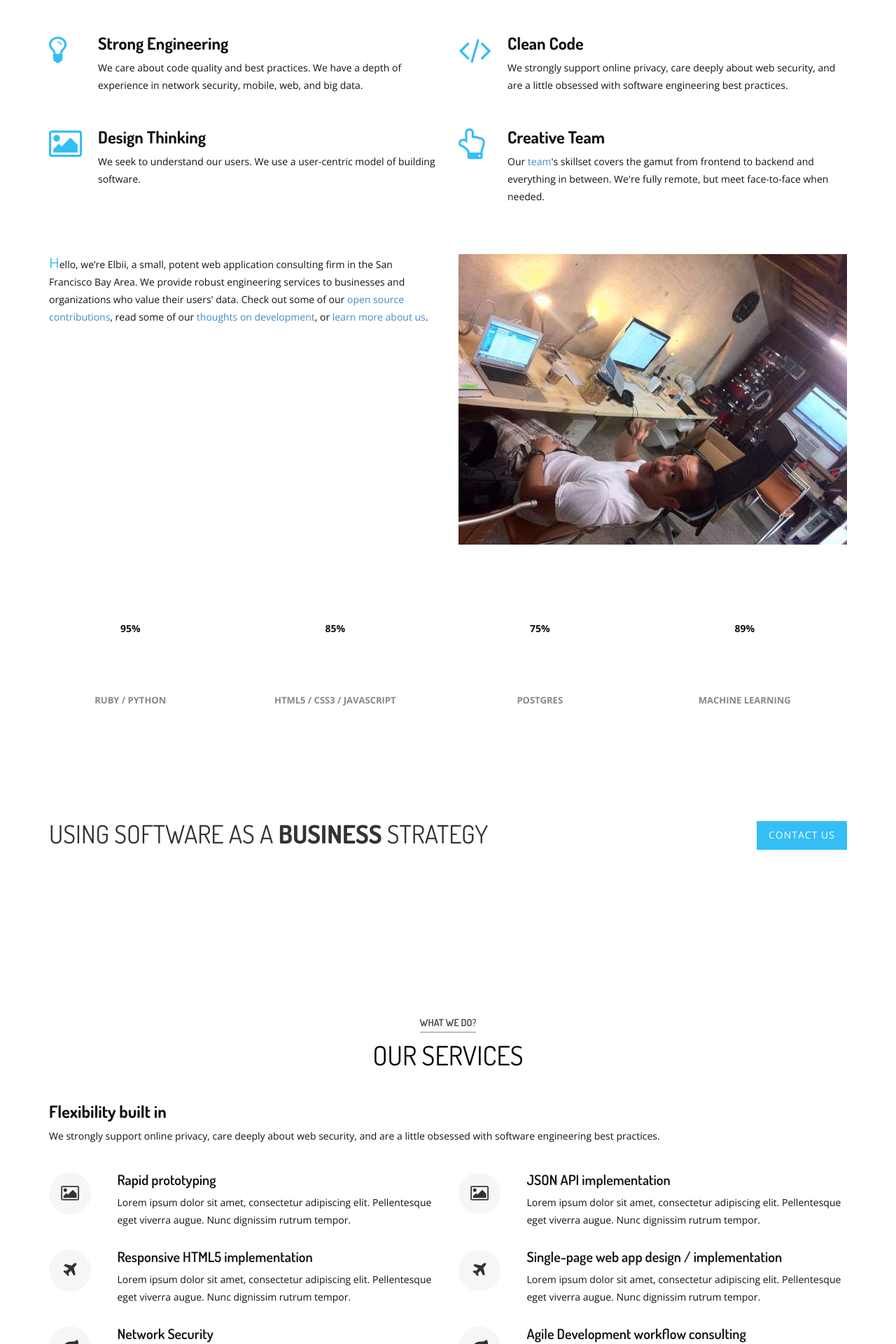
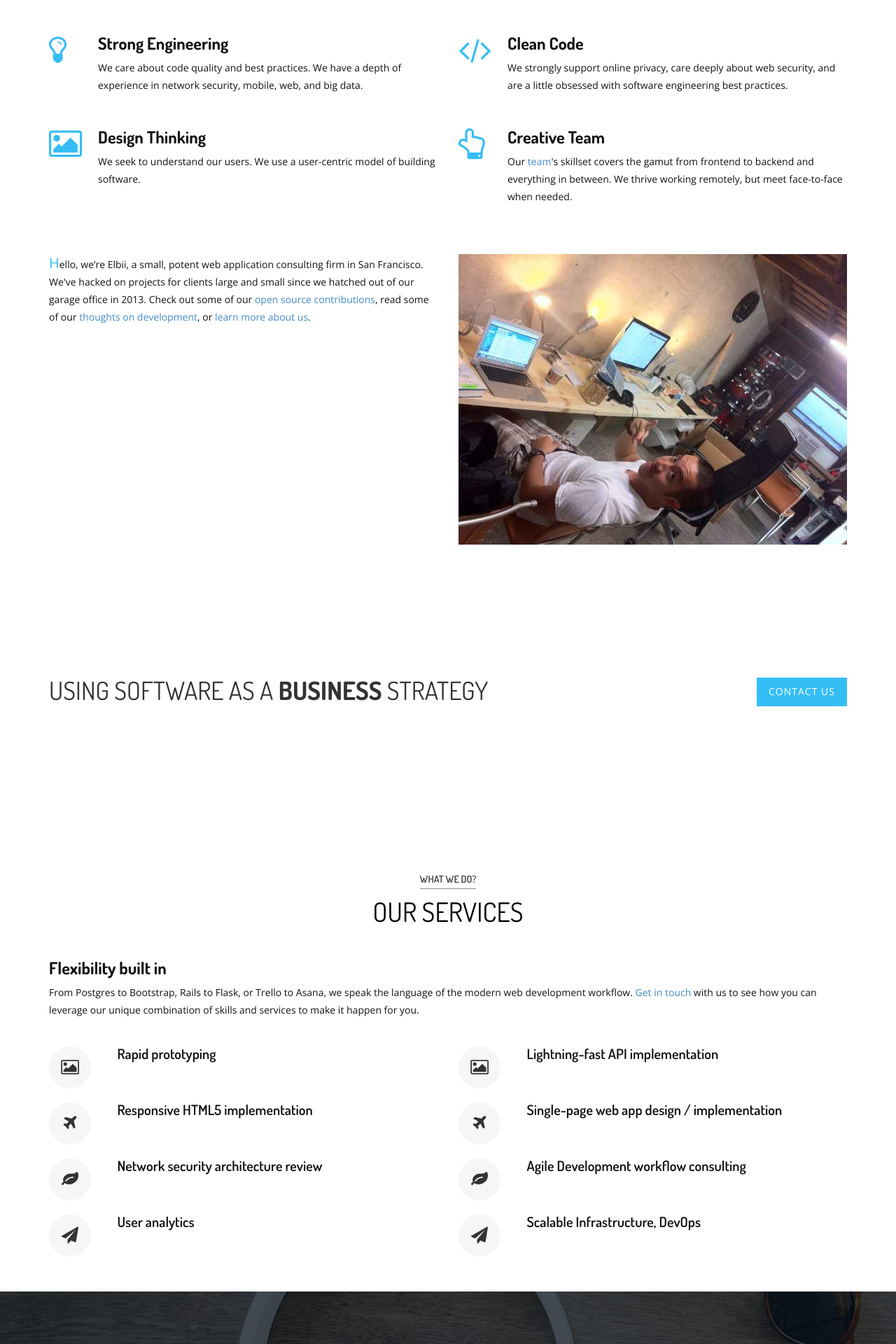
Before and after one commit to elbii/elbii.com, a Jekyll site: the page built from index.html, in a window 1280 px wide. Shown: the part 1132-3052 px from the top of the page at 70% size. Built offline with Jekyll 4.4.1, drawn with Linux system fonts in a browser that asks for light colours; Markdown is read by kramdown in place of the engine named in the settings; some of the changed text lies outside the part shown.

Commit message:
first launchable version

```diff
--- a/css/elbii.css
+++ b/css/elbii.css
@@ -1,3 +1,8 @@
 img.brand-logo {
   margin-top: -12px;
 }
+
+.team-line legend {
+  font-size: 14px;
+  border: none;
+}
--- a/index.html
+++ b/index.html
@@ -132,7 +132,7 @@
                         <div class="about-box-text">
                             <h4>Creative Team </h4>
                             <p>
-                              Our <a href="#team">team</a>'s skillset covers the gamut from frontend to backend and everything in between. We're fully remote, but meet face-to-face when needed.
+                              Our <a href="#team">team</a>'s skillset covers the gamut from frontend to backend and everything in between. We thrive working remotely, but meet face-to-face when needed.
                             </p>
                         </div>
                     </div><!--about us box end-->
@@ -143,7 +143,7 @@
                     <div class="col-md-6 col-sm-6">
                         <div class="about-more-info wow animated fadeInUp" data-wow-delay="0.3s">
                             <p>
-                                Hello, we’re Elbii, a small, potent web application consulting firm in the San Francisco Bay Area. We provide robust engineering services to businesses and organizations who value their users' data. Check out some of our <a href='https://github.com/elbii'>open source contributions</a>, read some of our <a href='http://modernbedou.in/code'>thoughts on development</a>, or <a href='#work'>learn more about us</a>.
+                                Hello, we’re Elbii, a small, potent web application consulting firm in San Francisco. We've hacked on projects for clients large and small since we hatched out of our garage office in 2013. Check out some of our <a href='https://github.com/elbii'>open source contributions</a>, read some of our <a href='http://modernbedou.in/'>thoughts on development</a>, or <a href='#work'>learn more about us</a>.
                             </p>
                         </div>
                     </div>
@@ -169,46 +169,46 @@
                     </div>
                 </div>
                   <div class="row easy-pie-chart-row">
-            <div class="col-sm-3 text-center">
-                <div class="progress-circle">
+            <!-- <div class="col-sm-3 text-center"> -->
+            <!--     <div class="progress-circle"> -->
 
-                    <div class="chart" data-percent="95" data-scale-color="#35bdf6">
-                        <span>95%</span>
-                        <canvas height="120" width="120"></canvas>
-                    </div>
-                    <p class="progress-text">RUBY / PYTHON</p>
-                </div>
-            </div>
-            <div class="col-sm-3 text-center">
-                <div class="progress-circle">
+            <!--         <div class="chart" data-percent="95" data-scale-color="#35bdf6"> -->
+            <!--             <span>95%</span> -->
+            <!--             <canvas height="120" width="120"></canvas> -->
+            <!--         </div> -->
+            <!--         <p class="progress-text">RUBY / PYTHON</p> -->
+            <!--     </div> -->
+            <!-- </div> -->
+            <!-- <div class="col-sm-3 text-center"> -->
+            <!--     <div class="progress-circle"> -->
 
-                    <div class="chart" data-percent="85" data-scale-color="#35bdf6">
-                        <span>85%</span>
-                        <canvas height="120" width="120"></canvas>
-                    </div>
-                    <p class="progress-text">HTML5 / CSS3 / JAVASCRIPT</p>
-                </div>
-            </div>
-            <div class="col-sm-3 text-center">
-                <div class="progress-circle">
+            <!--         <div class="chart" data-percent="85" data-scale-color="#35bdf6"> -->
+            <!--             <span>85%</span> -->
+            <!--             <canvas height="120" width="120"></canvas> -->
+            <!--         </div> -->
+            <!--         <p class="progress-text">HTML5 / CSS3 / JAVASCRIPT</p> -->
+            <!--     </div> -->
+            <!-- </div> -->
+            <!-- <div class="col-sm-3 text-center"> -->
+            <!--     <div class="progress-circle"> -->
 
-                    <div class="chart" data-percent="75" data-scale-color="#35bdf6">
-                        <span>75%</span>
-                        <canvas height="120" width="120"></canvas>
-                    </div>
-                    <p class="progress-text">POSTGRES</p>
-                </div>
-            </div>
-            <div class="col-sm-3 text-center">
-                <div class="progress-circle">
+            <!--         <div class="chart" data-percent="75" data-scale-color="#35bdf6"> -->
+            <!--             <span>75%</span> -->
+            <!--             <canvas height="120" width="120"></canvas> -->
+            <!--         </div> -->
+            <!--         <p class="progress-text">POSTGRES</p> -->
+            <!--     </div> -->
+            <!-- </div> -->
+            <!-- <div class="col-sm-3 text-center"> -->
+            <!--     <div class="progress-circle"> -->
 
-                    <div class="chart" data-percent="89" data-scale-color="#35bdf6">
-                        <span>89%</span>
-                        <canvas height="120" width="120"></canvas>
-                    </div>
-                    <p class="progress-text">MACHINE LEARNING</p>
-                </div>
-            </div>
+            <!--         <div class="chart" data-percent="89" data-scale-color="#35bdf6"> -->
+            <!--             <span>89%</span> -->
+            <!--             <canvas height="120" width="120"></canvas> -->
+            <!--         </div> -->
+            <!--         <p class="progress-text">MACHINE LEARNING</p> -->
+            <!--     </div> -->
+            <!-- </div> -->
 
         </div>
 
@@ -257,7 +257,7 @@
                     <div class="margin-btm-40">
                         <h4>Flexibility built in</h4>
                         <p>
-                            We strongly support online privacy, care deeply about web security, and are a little obsessed with software engineering best practices.
+                          From Postgres to Bootstrap, Rails to Flask, or Trello to Asana, we speak the language of the modern web development workflow. <a href="#contact">Get in touch</a> with us to see how you can leverage our unique combination of skills and services to make it happen for you.
                         </p>
                     </div>
                 </div>
@@ -275,7 +275,6 @@
                             <div class="services-info">
                                 <h3>Rapid prototyping</h3>
                                 <p>
-                                    Lorem ipsum dolor sit amet, consectetur adipiscing elit. Pellentesque eget viverra augue. Nunc dignissim rutrum tempor.
                                 </p>
                             </div>
                         </div>
@@ -290,7 +289,6 @@
                             <div class="services-info">
                                 <h3>Responsive HTML5 implementation</h3>
                                 <p>
-                                    Lorem ipsum dolor sit amet, consectetur adipiscing elit. Pellentesque eget viverra augue. Nunc dignissim rutrum tempor.
                                 </p>
                             </div>
                         </div>
@@ -303,9 +301,8 @@
                         </div>
                         <div class="col-md-10">
                             <div class="services-info">
-                                <h3>Network Security </h3>
+                                <h3>Network security architecture review</h3>
                                 <p>
-                                    Lorem ipsum dolor sit amet, consectetur adipiscing elit. Pellentesque eget viverra augue. Nunc dignissim rutrum tempor.
                                 </p>
                             </div>
                         </div>
@@ -318,9 +315,8 @@
                         </div>
                         <div class="col-md-10">
                             <div class="services-info">
-                                <h3>Frontend Development </h3>
+                                <h3>User analytics</h3>
                                 <p>
-                                    Lorem ipsum dolor sit amet, consectetur adipiscing elit. Pellentesque eget viverra augue. Nunc dignissim rutrum tempor.
                                 </p>
                             </div>
                         </div>
@@ -336,9 +332,8 @@
                         </div>
                         <div class="col-md-10">
                             <div class="services-info">
-                                <h3>JSON API implementation</h3>
+                                <h3>Lightning-fast API implementation</h3>
                                 <p>
-                                    Lorem ipsum dolor sit amet, consectetur adipiscing elit. Pellentesque eget viverra augue. Nunc dignissim rutrum tempor.
                                 </p>
                             </div>
                         </div>
@@ -353,7 +348,6 @@
                             <div class="services-info">
                                 <h3>Single-page web app design / implementation</h3>
                                 <p>
-                                    Lorem ipsum dolor sit amet, consectetur adipiscing elit. Pellentesque eget viverra augue. Nunc dignissim rutrum tempor.
                                 </p>
                             </div>
                         </div>
@@ -368,7 +362,6 @@
                             <div class="services-info">
                                 <h3>Agile Development workflow consulting </h3>
                                 <p>
-                                    Lorem ipsum dolor sit amet, consectetur adipiscing elit. Pellentesque eget viverra augue. Nunc dignissim rutrum tempor.
                                 </p>
                             </div>
                         </div>
@@ -381,9 +374,8 @@
                         </div>
                         <div class="col-md-10">
                             <div class="services-info">
-                                <h3>Network security architecture review </h3>
+                                <h3>Scalable Infrastructure, DevOps </h3>
                                 <p>
-                                    Lorem ipsum dolor sit amet, consectetur adipiscing elit. Pellentesque eget viverra augue. Nunc dignissim rutrum tempor.
                                 </p>
                             </div>
                         </div>
@@ -434,19 +426,19 @@
         <div class="container">
             <div class="row">
                 <div class="col-md-12">
-                    <ul class="portfolio-filters text-center">
-                        <li class="filter active" data-filter="all">all</li>
-                        <li class="filter" data-filter="design">design</li>
-                        <li class="filter" data-filter="html">HTML5</li>
-                        <li class="filter" data-filter="wordpress">Wordpress</li>
-                        <li class="filter" data-filter="seo">Seo</li>
-                    </ul><!--.portfolio-filter nav-->
+                    <!-- <ul class="portfolio-filters text-center"> -->
+                    <!--     <li class="filter active" data-filter="all">all</li> -->
+                    <!--     <li class="filter" data-filter="design">design</li> -->
+                    <!--     <li class="filter" data-filter="html">HTML5</li> -->
+                    <!--     <li class="filter" data-filter="wordpress">Wordpress</li> -->
+                    <!--     <li class="filter" data-filter="seo">Seo</li> -->
+                    <!-- </ul> -->
 
                     <div id="grid" class="row">
                         <div class="mix col-md-3 col-sm-6 design margin-btm-20">
-                            <a href="single-work.html">
+                            <a href="http://carehr.com">
                                 <div class="image-wrapper">
-                                    <img src="img/sec-img1.jpg" class="img-responsive" alt="work-1">
+                                    <img src="img/carehr-work.png" class="img-responsive" alt="work-1">
                                     <div class="image-overlay">
                                         <p>
                                             View Detail
@@ -457,14 +449,14 @@
                             <div class="work-sesc">
 
                                 <p>
-                                    Web design
+                                    CareHR
                                 </p>
                             </div><!--.work-desc-->
                         </div><!--work item-->
-                        <div class="mix col-md-3 col-sm-6 html margin-btm-20">
-                            <a href="single-work.html">
+                        <div class="mix col-md-3 col-sm-6 html seo margin-btm-20">
+                            <a href="http://github.com/opensoc">
                                 <div class="image-wrapper">
-                                    <img src="img/sec-img2.jpg" class="img-responsive" alt="work-1">
+                                    <img src="img/opensoc-work.png" class="img-responsive" alt="work-1">
                                     <div class="image-overlay">
                                         <p>
                                             View Detail
@@ -475,14 +467,14 @@
                             <div class="work-sesc">
 
                                 <p>
-                                    HTML5
+                                    Cisco OpenSOC
                                 </p>
                             </div><!--.work-desc-->
                         </div><!--work item-->
-                        <div class="mix col-md-3 col-sm-6 wordpress design margin-btm-20">
-                            <a href="single-work.html">
+                        <div class="mix col-md-3 col-sm-6 design wordpress margin-btm-20">
+                            <a href="http://lookbook.com">
                                 <div class="image-wrapper">
-                                    <img src="img/sec-img3.jpg" class="img-responsive" alt="work-1">
+                                    <img src="img/lookbook-work.png" class="img-responsive" alt="work-1">
                                     <div class="image-overlay">
                                         <p>
                                             View Detail
@@ -493,14 +485,14 @@
                             <div class="work-sesc">
 
                                 <p>
-                                    Wordpress/web Design
+                                    LOOKBOOK
                                 </p>
                             </div><!--.work-desc-->
                         </div><!--work item-->
-                        <div class="mix col-md-3 col-sm-6 seo margin-btm-20">
-                            <a href="single-work.html">
+                        <div class="mix col-md-3 col-sm-6 html wordpress margin-btm-20">
+                            <a href="http://elbii.github.io/peruse">
                                 <div class="image-wrapper">
-                                    <img src="img/sec-img4.jpg" class="img-responsive" alt="work-1">
+                                    <img src="img/peruse-work.png" class="img-responsive" alt="work-1">
                                     <div class="image-overlay">
                                         <p>
                                             View Detail
@@ -511,79 +503,7 @@
                             <div class="work-sesc">
 
                                 <p>
-                                    Seo
-                                </p>
-                            </div><!--.work-desc-->
-                        </div><!--work item-->
-                        <div class="mix col-md-3 col-sm-6 design margin-btm-20">
-                            <a href="single-work.html">
-                                <div class="image-wrapper">
-                                    <img src="img/sec-img5.jpg" class="img-responsive" alt="work-1">
-                                    <div class="image-overlay">
-                                        <p>
-                                            View Detail
-                                        </p>
-                                    </div><!--.image-overlay-->
-                                </div><!--.image-wrapper-->
-                            </a>
-                            <div class="work-sesc">
-
-                                <p>
-                                    Web design
-                                </p>
-                            </div><!--.work-desc-->
-                        </div><!--work item-->
-                        <div class="mix col-md-3 col-sm-6 html seo margin-btm-20">
-                            <a href="single-work.html">
-                                <div class="image-wrapper">
-                                    <img src="img/sec-img6.jpg" class="img-responsive" alt="work-1">
-                                    <div class="image-overlay">
-                                        <p>
-                                            View Detail
-                                        </p>
-                                    </div><!--.image-overlay-->
-                                </div><!--.image-wrapper-->
-                            </a>
-                            <div class="work-sesc">
-
-                                <p>
-                                    Html/Seo
-                                </p>
-                            </div><!--.work-desc-->
-                        </div><!--work item-->
-                        <div class="mix col-md-3 col-sm-6 design wordpress margin-btm-20">
-                            <a href="single-work.html">
-                                <div class="image-wrapper">
-                                    <img src="img/sec-img7.jpg" class="img-responsive" alt="work-1">
-                                    <div class="image-overlay">
-                                        <p>
-                                            View Detail
-                                        </p>
-                                    </div><!--.image-overlay-->
-                                </div><!--.image-wrapper-->
-                            </a>
-                            <div class="work-sesc">
-
-                                <p>
-                                    wordpress/web design
-                                </p>
-                            </div><!--.work-desc-->
-                        </div><!--work item-->
-                        <div class="mix col-md-3 col-sm-6 html wordpress margin-btm-20">
-                            <a href="single-work.html">
-                                <div class="image-wrapper">
-                                    <img src="img/sec-img8.jpg" class="img-responsive" alt="work-1">
-                                    <div class="image-overlay">
-                                        <p>
-                                            View Detail
-                                        </p>
-                                    </div><!--.image-overlay-->
-                                </div><!--.image-wrapper-->
-                            </a>
-                            <div class="work-sesc">
-
-                                <p>
-                                    wordpress/Html
+                                    Peruse
                                 </p>
                             </div><!--.work-desc-->
                         </div><!--work item-->
@@ -634,10 +554,16 @@
                 <div class="col-md-12 team-line margin-btm-40 wow animated fadeInDown" data-wow-delay=".4s">
                     <div class="row">
                         <div class="col-md-3 col-sm-4 col-xs-12">
+                            <a href="http://jamilbk.com">
                             <img src="img/jamil.jpg" alt="team" data-toggle="tooltip" title="" data-original-title="Jamil Bou Kheir - Software Engineer/ Security Whiz">
+                            <legend>http://jamilbk.com</legend>
+                            </a>
                         </div>
                         <div class="col-md-3 col-sm-4 col-xs-12">
+                            <a href="http://lincolnnguyen.com">
                             <img src="img/lincoln.jpg" alt="team" data-toggle="tooltip" title="" data-original-title="Lincoln Nguyen - Software Engineer - Frontend">
+                            <legend>http://lincolnnguyen.com</legend>
+                            </a>
                         </div>
                         <div class="col-md-3 col-sm-4 col-xs-12">
                             <img src="img/dominic.jpg" alt="team" data-toggle="tooltip" title="" data-original-title="Dominic Spadacene - Machine Learning Extraordinaire">
@@ -662,26 +588,26 @@
             <div class="row">
                 <div class="col-md-3 margin-btm-20">
                     <div class="fact-inner">
-                        <h2 class="counter">50</h2>
-                        <h4>Projects Completed</h4>
+                        <h2 class="counter">731</h2>
+                        <h4>Bugs Squashed</h4>
                     </div>
                 </div><!--fun col-->
                 <div class="col-md-3 margin-btm-20">
                     <div class="fact-inner">
-                        <h2 class="counter">50</h2>
-                        <h4>Happy Customers</h4>
+                        <h2 class="counter">17</h2>
+                        <h4>Cities Traveled</h4>
                     </div>
                 </div><!--fun col-->
                 <div class="col-md-3 margin-btm-20">
                     <div class="fact-inner">
-                        <h2 class="counter">99999</h2>
-                        <h4>Songs Listened</h4>
+                      <h2 class="counter">> 1 million</h2>
+                        <h4>Lines of Code Shipped</h4>
                     </div>
                 </div><!--fun col-->
                 <div class="col-md-3 margin-btm-20">
                     <div class="fact-inner">
                         <h2 class="counter">1255</h2>
-                        <h4>Cups of coffee</h4>
+                        <h4>Lattes Consumed</h4>
                     </div>
                 </div><!--fun col-->
             </div>
```
Also changed, not shown: img/carehr-work.png (added), img/lookbook-work.png (added), img/opensoc-work.png (added), img/peruse-work.png (added).
